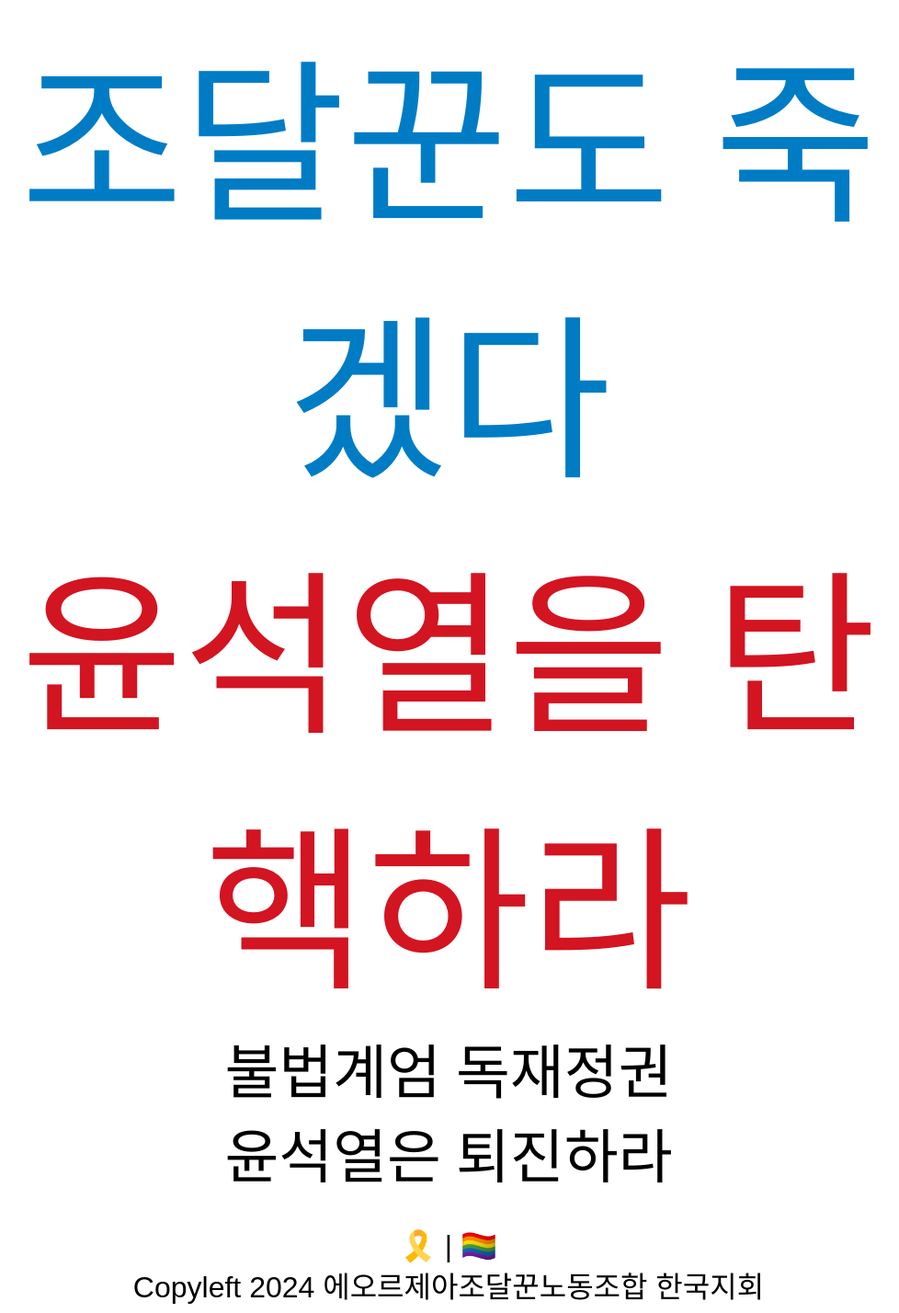
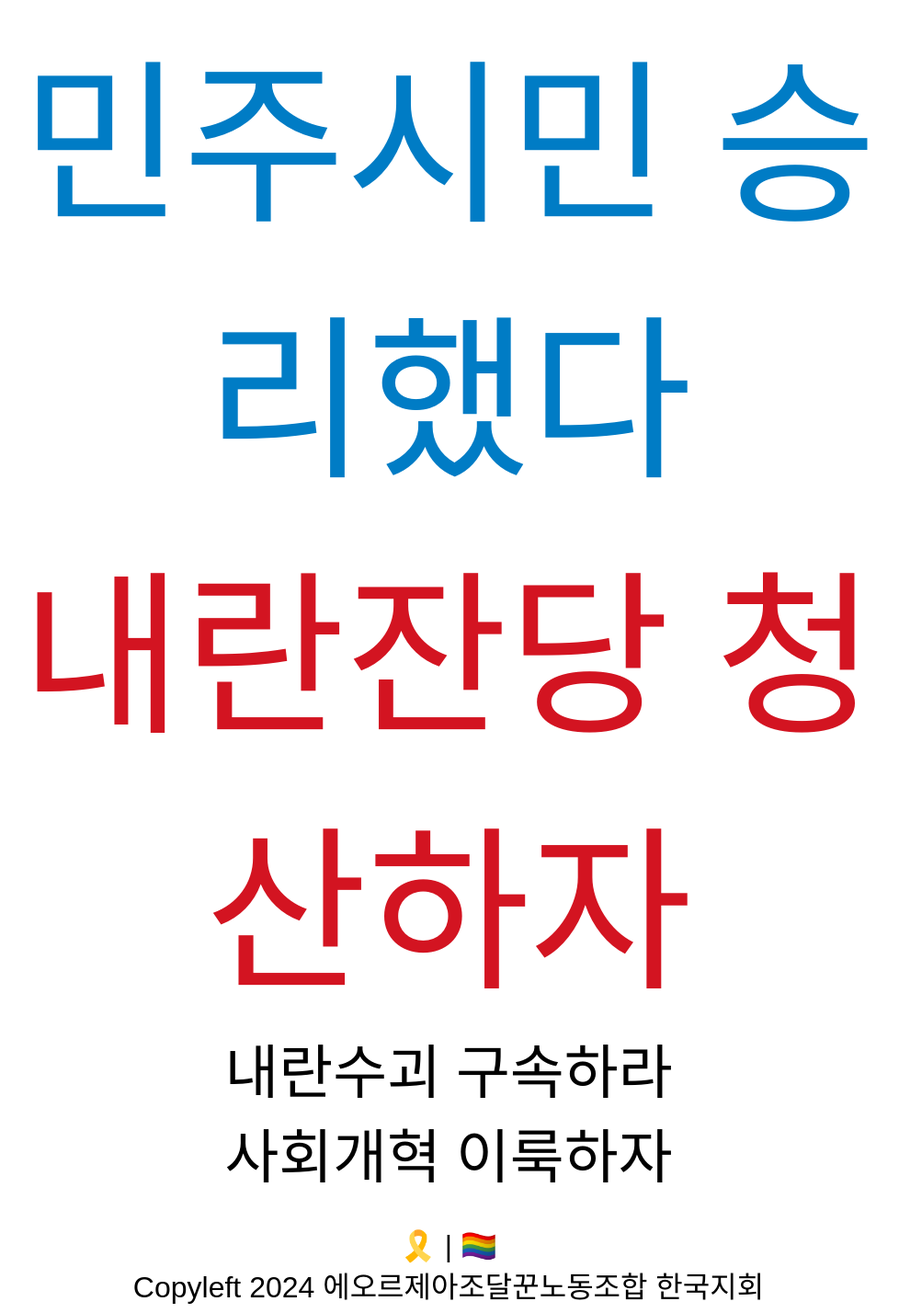
Before and after one commit to snhsoul/eorzea-gleaners-unions, a plain HTML site: page index.html in a window 1280 px wide. Shown: the part 325-1753 px from the top of the page at 92% size, without its empty margins (152-1130 px from the left). Drawn offline with Linux system fonts and the light colour scheme; a web font is replaced by a local one.

Commit message:
Update index.html

```diff
--- a/index.html
+++ b/index.html
@@ -40,14 +40,14 @@
     <body>
         <img src="./egulogo.svg" alt="에오르제아조달꾼노동조합 로고" width="25%" />
         <p class="pFirst">
-            조달꾼도 죽겠다
+            민주시민 승리했다
         </p>
         <p class="pSecond">
-            윤석열을 탄핵하라
+            내란잔당 청산하자
         </p>
         <p class="pThird">
-            불법계엄 독재정권<br />
-            윤석열은 퇴진하라
+            내란수괴 구속하라<br />
+            사회개혁 이룩하자
         </p>
         <footer>
             <br />
```
